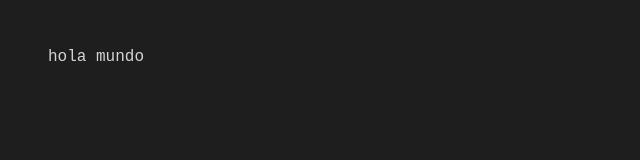
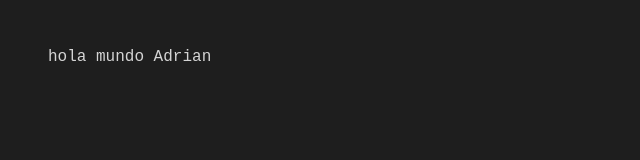
Before and after one commit to adri-cat638/adrianweb, a plain HTML site: page index.html in a window 1280 px wide. Shown: the full height of the page, 0-640 px from the left. Drawn offline with Linux system fonts and the light colour scheme.

Commit message:
Actualizacion de la web

```diff
--- a/index.html
+++ b/index.html
@@ -9,7 +9,7 @@
 </head>
 <body>
 
-hola mundo
+hola mundo Adrian
 
 </body>
 </html>
```
